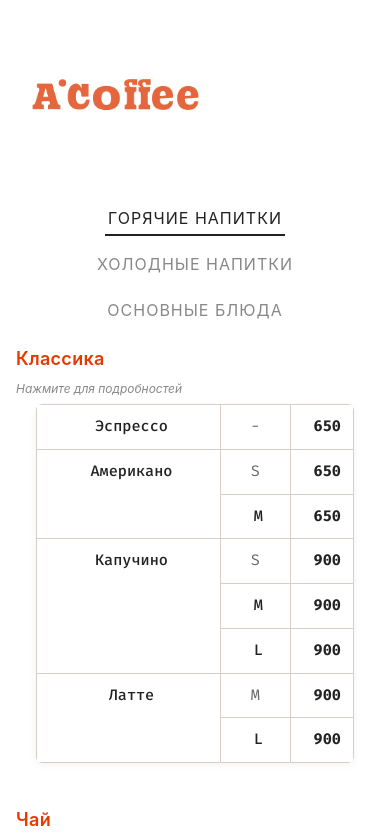
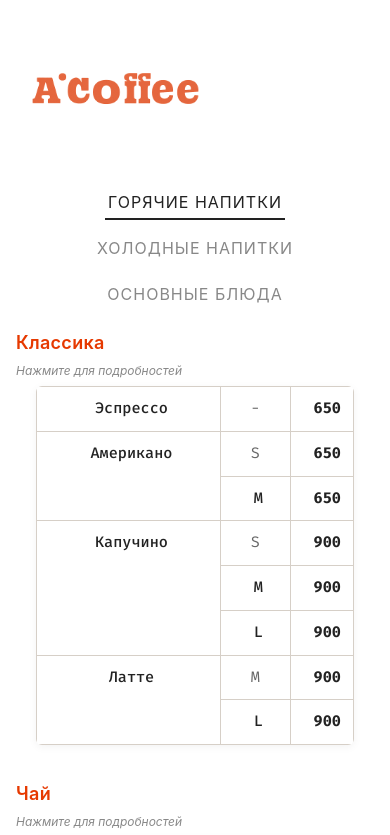
Before and after one commit to Andersonscat/a_coffee_menu, a React (Create React App) app: page / in a window 390 px wide. Shown: the top 835 px of the page. Built offline with nearby package versions, Linux system fonts and the light colour scheme.

Commit message:
Мобильная версия: подтянут логотип и контент ближе к статус бару, изменен бургер на бургер с фри за 2390тг

```diff
--- a/src/App.css
+++ b/src/App.css
@@ -163,14 +163,14 @@ main {
   }
 
   .sections-row {
-    gap: 16px;
+    gap: 12px;
     flex-direction: column;
     align-items: center;
     margin-top: 0;
   }
 
   .section {
-    margin-bottom: 20px;
+    margin-bottom: 16px;
     width: 100%;
     max-width: 100%;
     min-width: 0;
@@ -179,7 +179,7 @@ main {
 
   .section h2 {
     font-size: 20px !important;
-    margin-bottom: 14px !important;
+    margin-bottom: 12px !important;
     letter-spacing: 0.5px !important;
   }
 
@@ -191,8 +191,6 @@ main {
     width: calc(100% - 40px);
     max-width: 400px;
     left: 50%;
-    transform: translateX(-50%);
-    top: 50%;
     transform: translate(-50%, -50%);
     margin-top: 0;
   }
@@ -211,12 +209,12 @@ main {
   }
 
   .sections-row {
-    gap: 14px;
+    gap: 10px;
     margin-top: 0;
   }
 
   .section {
-    margin-bottom: 16px;
+    margin-bottom: 12px;
     width: 100%;
     max-width: 100%;
     flex: 0 0 100%;
@@ -224,7 +222,7 @@ main {
 
   .section h2 {
     font-size: 18px !important;
-    margin-bottom: 12px !important;
+    margin-bottom: 10px !important;
     letter-spacing: 0.3px !important;
   }
 
@@ -236,8 +234,6 @@ main {
     width: calc(100% - 32px);
     border-radius: 20px;
     left: 50%;
-    transform: translateX(-50%);
-    top: 50%;
     transform: translate(-50%, -50%);
     margin-top: 0;
   }
--- a/src/App.js
+++ b/src/App.js
@@ -344,10 +344,10 @@ const saladsSandwiches = [
     img: ''
   },
   {
-    name: 'Бургер',
-    price: 1500,
-    description: 'Классический бургер с сочной котлетой, сыром и свежими овощами. Американская классика.',
-    ingredients: ['Булочка', 'Котлета', 'Сыр', 'Овощи', 'Соус'],
+    name: 'Бургер с фри',
+    price: 2390,
+    description: 'Классический бургер с сочной котлетой, сыром, свежими овощами и хрустящим картофелем фри. Американская классика в полном наборе.',
+    ingredients: ['Булочка', 'Котлета', 'Сыр', 'Овощи', 'Соус', 'Картофель фри'],
     img: ''
   },
   {
--- a/src/components/Header.css
+++ b/src/components/Header.css
@@ -29,8 +29,8 @@
 @media (max-width: 768px) {
   .header {
     justify-content: flex-start;
-    padding: 12px 16px;
-    margin-bottom: 8px;
+    padding: 4px 16px;
+    margin-bottom: 4px;
     padding-left: 28px;
   }
 
@@ -48,8 +48,8 @@
 @media (max-width: 480px) {
   .header {
     justify-content: flex-start;
-    padding: 8px 12px;
-    margin-bottom: 6px;
+    padding: 2px 12px;
+    margin-bottom: 2px;
     padding-left: 24px;
   }
 
```
